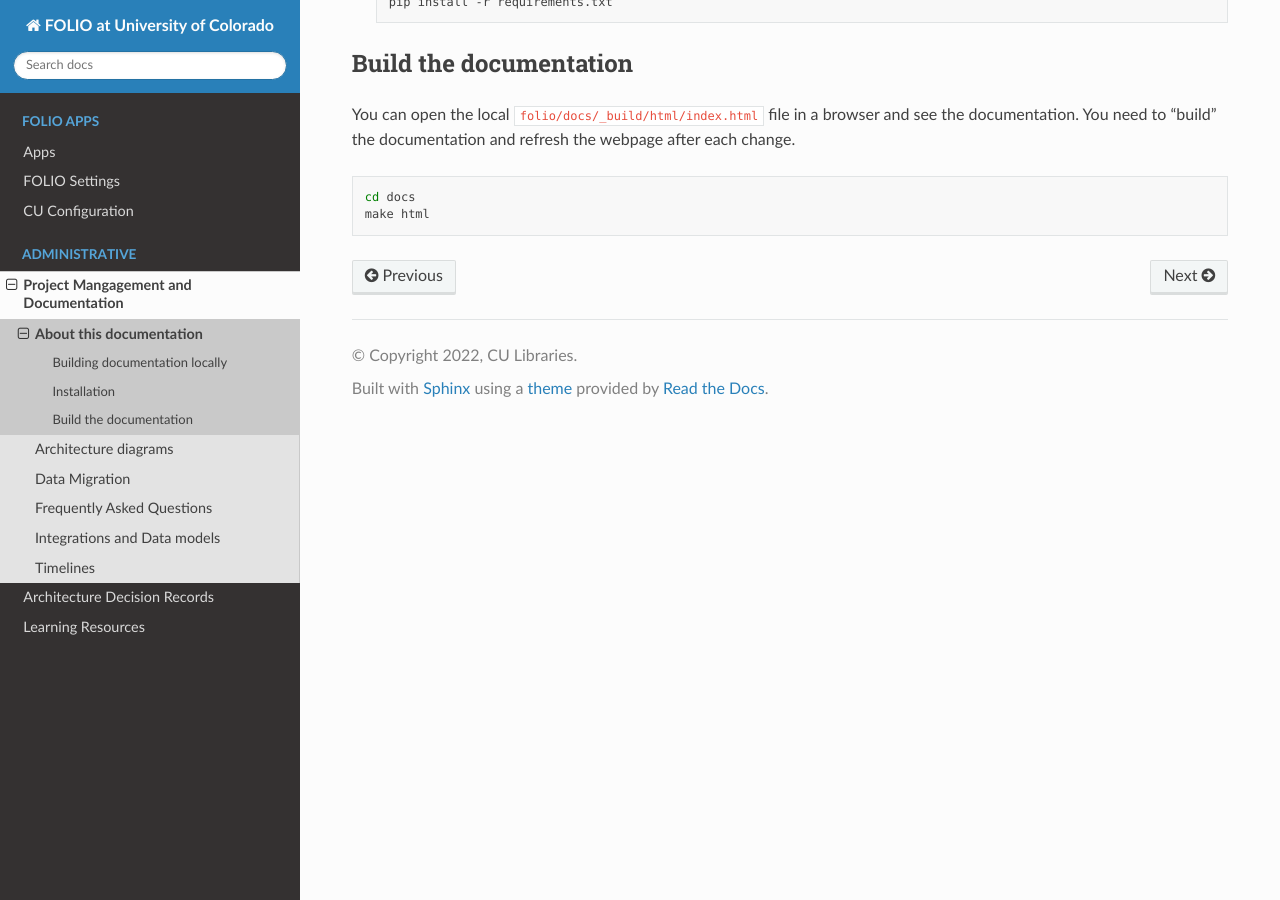
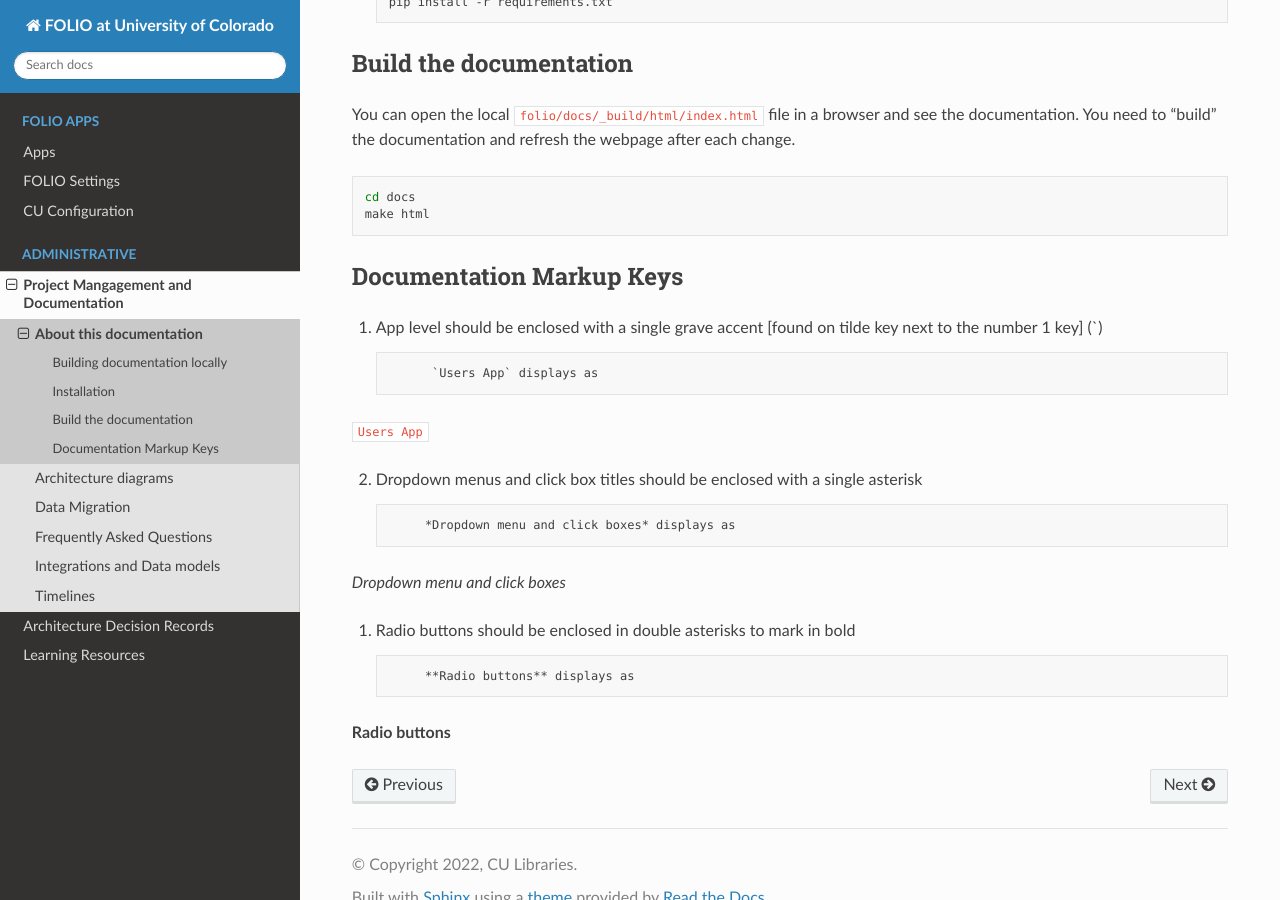
Before and after one commit to culibraries/folio, a Sphinx documentation site: the page built from docs/admin/about-docs.md, in a window 1280 px wide and 900 px high, scrolled down 1128 px. Built offline with Sphinx 7.4.7 and the Read the Docs theme 2.0.0, drawn with Linux system fonts in a browser that asks for light colours.

Commit message:
Update to about-docs concerning Markup Keys

````diff
--- a/docs/admin/about-docs.md
+++ b/docs/admin/about-docs.md
@@ -58,3 +58,25 @@
 cd docs
 make html
 ```
+
+## Documentation Markup Keys
+
+1. App level should be enclosed with a single grave accent
+[found on tilde key next to the number 1 key] (`)
+
+             `Users App` displays as
+
+`Users App`
+
+2. Dropdown menus and click box titles should be enclosed with a single asterisk
+
+            *Dropdown menu and click boxes* displays as
+
+*Dropdown menu and click boxes*
+
+
+1. Radio buttons should be enclosed in double asterisks to mark in bold
+
+            **Radio buttons** displays as
+
+**Radio buttons**
````
